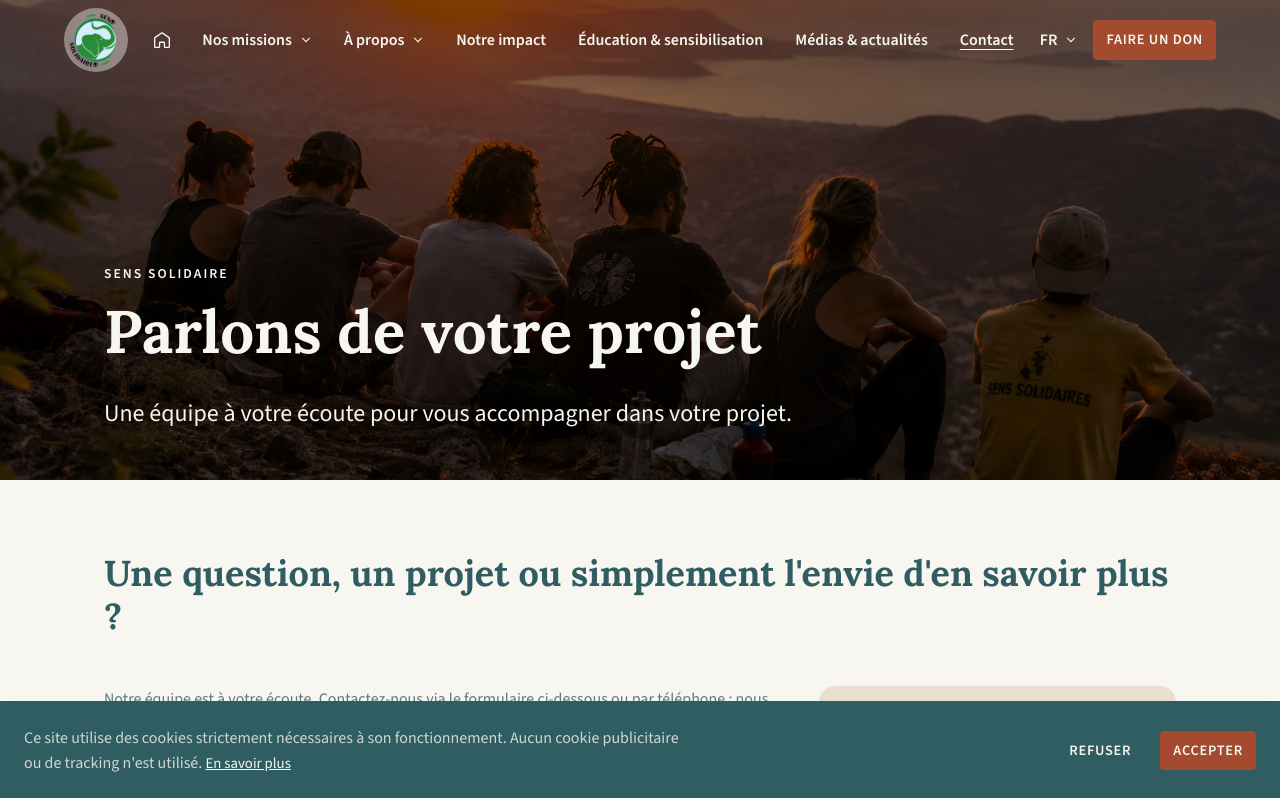
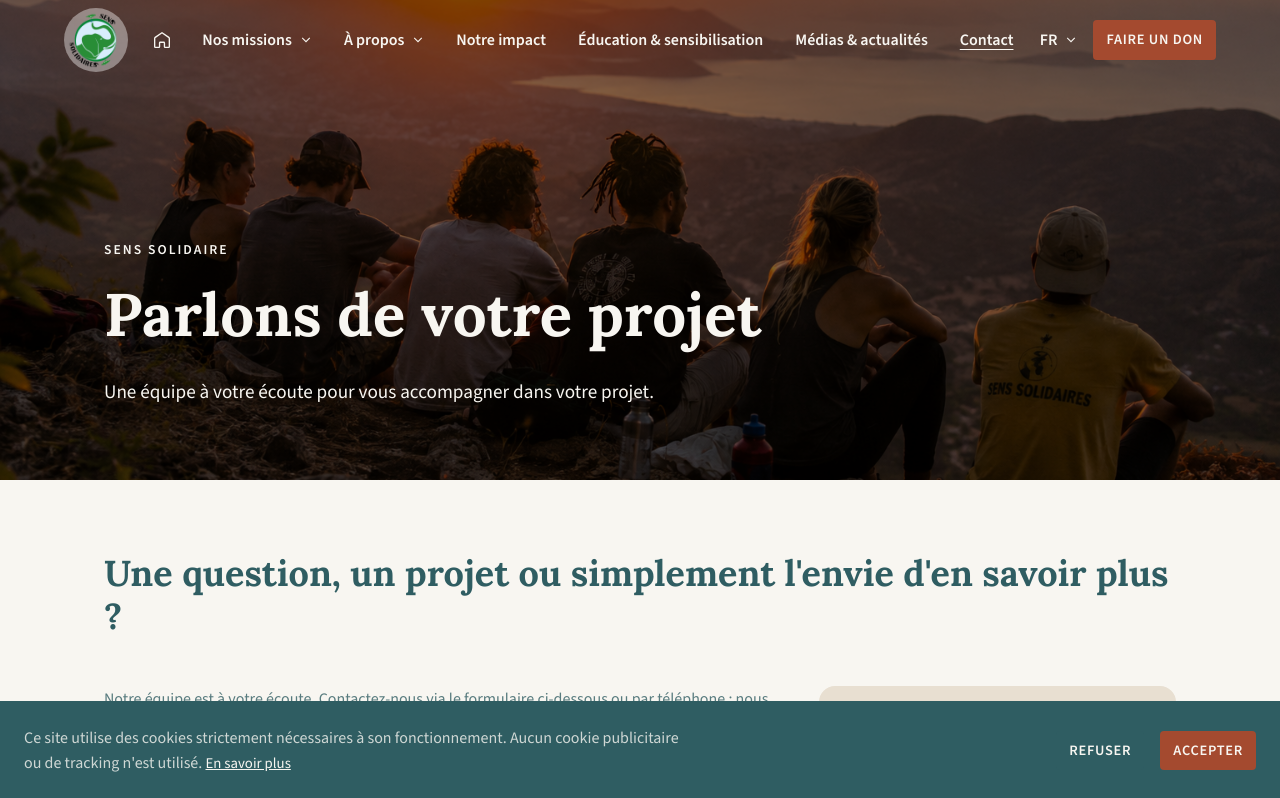
Before and after one commit to GwenP88/sens-solidaire, a React (Vite) app in the folder frontend/: page /contact in a window 1280 px wide. Shown: the top 798 px of the page. Built offline with nearby package versions, Linux system fonts and the light colour scheme.

Commit message:
fix: gap harmonisés dans Filters, AnchorNav, FilterChips, FilterSelect

```diff
--- a/frontend/src/components/layout/HeroPage.jsx
+++ b/frontend/src/components/layout/HeroPage.jsx
@@ -17,10 +17,10 @@ function HeroPage({ image, title, subtitle, duration, price, country, tags }) {
           neutralisés (mb-0) pour éviter le cumul avec ce gap */}
       <div className="relative flex flex-col gap-xs">
 
-        <span className="text-eyebrow text-surface mb-0">Sens Solidaire</span>
+        <span className="text-eyebrow text-surface">Sens Solidaire</span>
         <h1 className="h1-style text-surface max-w-5xl">{title}</h1>
 
-        {subtitle && <p className="text-lead text-surface max-w-4xl mb-0">{subtitle}</p>}
+        {subtitle && <p className="text-lead text-surface max-w-4xl">{subtitle}</p>}
 
         {/* Infos rapides — durée + prix — missions détail */}
         {(duration || price) && (
--- a/frontend/src/components/navigation/AnchorNav.jsx
+++ b/frontend/src/components/navigation/AnchorNav.jsx
@@ -7,7 +7,6 @@
 
 function AnchorNav({ sections, variant = 'light' }) {
 
-  // ── Scroll doux vers la section cible avec offset pour la navbar sticky
   const scrollToSection = (id) => {
     const el = document.getElementById(id)
     if (el) {
@@ -17,15 +16,12 @@ function AnchorNav({ sections, variant = 'light' }) {
   }
 
   return (
-    // ── Barre sticky — reste visible au scroll, fond adapté au variant
     <div className={`sticky top-0 z-10 border-b shadow-sm ${
       variant === 'dark'
         ? 'bg-primary border-surface/10'
         : 'bg-surface border-surface-dark'
     }`}>
-
-      {/* ── Liste des liens d'ancrage — scroll horizontal si débordement ── */}
-      <div className="flex gap-1 padding-x overflow-x-auto pb-2 lg:pb-0">
+      <div className="flex gap-xs padding-x overflow-x-auto scroll-pb lg:pb-0">
         {sections.map(s => (
           <button
             key={s.id}
--- a/frontend/src/components/navigation/FilterChips.jsx
+++ b/frontend/src/components/navigation/FilterChips.jsx
@@ -7,18 +7,15 @@
 //   variant     : "light" (défaut) | "dark"
 //   nowrap      : true = jamais de retour à la ligne, même hors scroll géré ici
 //   scrollable  : true (défaut) = ce composant gère son propre scroll horizontal interne
-//                 false = le scroll est délégué à un conteneur parent (ex: Filters.jsx) —
-//                 dans ce cas, pas d'overflow ni de padding ici, juste flex-nowrap
+//                 false = le scroll est délégué à un conteneur parent (ex: Filters.jsx)
 
 function FilterChips({ filters, active, onChange, variant = 'light', nowrap = false, scrollable = true }) {
-  // ── Si le scroll est géré par le parent, ce composant ne pose plus
-  // ── d'overflow ni de padding bottom — juste un flex en ligne, sans retour à la ligne
   const layoutClasses = scrollable
-    ? `overflow-x-auto pb-3 scrollbar-hide ${nowrap ? 'flex-nowrap' : 'xl:flex-wrap'}`
+    ? `overflow-x-auto scroll-pb scrollbar-hide ${nowrap ? 'flex-nowrap' : 'xl:flex-wrap'}`
     : 'flex-nowrap'
 
   return (
-    <div className={`flex gap-3 ${layoutClasses}`}>
+    <div className={`flex gap-sm ${layoutClasses}`}>
       {filters.map(f => (
         <button
           key={f.label}
--- a/frontend/src/components/navigation/FilterSelect.jsx
+++ b/frontend/src/components/navigation/FilterSelect.jsx
@@ -8,10 +8,9 @@
 function FilterSelect({ filters, values, onChange }) {
   return (
     // ── Conteneur — empilé pleine largeur en mobile, en ligne à partir de 768px
-    <div className="flex flex-col md:flex-row gap-3 md:gap-6">
+    <div className="flex flex-col md:flex-row gap-xs md:gap-md">
       {filters.map(filter => {
 
-        // ── Filtre conditionnel — masqué si la condition n'est pas remplie
         if (filter.condition && !filter.condition(values)) return null
 
         return (
@@ -21,10 +20,7 @@ function FilterSelect({ filters, values, onChange }) {
             onChange={e => onChange(filter.key, e.target.value || null)}
             className="w-full md:w-52 lg:w-60 xl:w-72 text-body text-primary bg-surface border border-surface-dark rounded-xl px-4 py-1 cursor-pointer"
           >
-            {/* Option par défaut — remet le filtre à null */}
             <option value="">{filter.placeholder}</option>
-
-            {/* Options disponibles */}
             {filter.options.map(opt => (
               <option key={opt.value} value={opt.value}>
                 {opt.label}
--- a/frontend/src/components/navigation/Filters.jsx
+++ b/frontend/src/components/navigation/Filters.jsx
@@ -48,7 +48,6 @@ function Filters({ selects, selectValues, onSelectChange, chips }) {
   }
 
   // ── Cas 3 — selects + chips combinés
-  // Config select dérivée des chips — réutilisée uniquement pour le rendu mobile
   const chipsAsSelectConfig = [
     {
       key: '__chips_as_select',
@@ -59,16 +58,14 @@ function Filters({ selects, selectValues, onSelectChange, chips }) {
     },
   ]
 
-  // ── Valeur + onChange adaptés pour la version select des chips
   const chipsAsSelectValues = { __chips_as_select: chips.active }
   const handleChipsAsSelectChange = (_key, value) => chips.onChange(value)
 
   // ── Fond du conteneur scrollable — doit matcher le fond de la page autour des chips
-  // variant "dark" = fond bg-primary (cas actuel sur fond vert) / "light" = pas de fond forcé (page sur fond clair)
   const scrollBg = chips.variant === 'dark' ? 'bg-primary' : ''
 
   return (
-    <div className="flex flex-col md:flex-row md:items-start gap-3 md:gap-6 min-w-0">
+    <div className="flex flex-col md:flex-row md:items-start gap-xs md:gap-md min-w-0">
 
       {/* ── Selects — shrink-0 pour garder leur taille fixe à côté des chips ── */}
       <div className="shrink-0">
@@ -88,8 +85,8 @@ function Filters({ selects, selectValues, onSelectChange, chips }) {
         />
       </div>
 
-      {/* ── Chips version desktop — scroll géré ici (scrollBg + overflow-x-auto) ── */}
-      {/* scrollable=false sur FilterChips : évite le double scroll imbriqué (parent + enfant) */}
+      {/* ── Chips version desktop — scroll géré ici ── */}
+      {/* scrollable=false sur FilterChips : évite le double scroll imbriqué */}
       <div className={`hidden md:block flex-1 w-full min-w-0 overflow-x-auto scroll-pb ${scrollBg}`}>
         <div className="inline-flex">
           <FilterChips
--- a/frontend/src/index.css
+++ b/frontend/src/index.css
@@ -151,7 +151,7 @@
   .text-lead { font-size: 1rem; }
 }
 @media (min-width: 1280px) {
-  .text-lead { font-size: 1.5rem; }
+  .text-lead { font-size: 1.2rem; }
 }
 
 /* Petit texte — captions, métadonnées, dates. Pas de marge par défaut,
--- a/frontend/src/pages/MissionDetail.jsx
+++ b/frontend/src/pages/MissionDetail.jsx
@@ -175,9 +175,6 @@ function MissionDetail() {
               <p className="text-body text-primary/60">
                 Nos partenaires locaux sont au cœur de chaque mission. Engagés dans la protection de la biodiversité et le développement des communautés, ils accueillent les volontaires et les accompagnent tout au long de leur expérience.
               </p>
-            </div>
-            <div className="hidden md:block w-1/4 shrink-0">
-              <img src="/images/ui/one-line-3.png" alt="" aria-hidden="true" className="w-full object-contain max-h-40" />
             </div>
           </div>
           <Carousel
```
